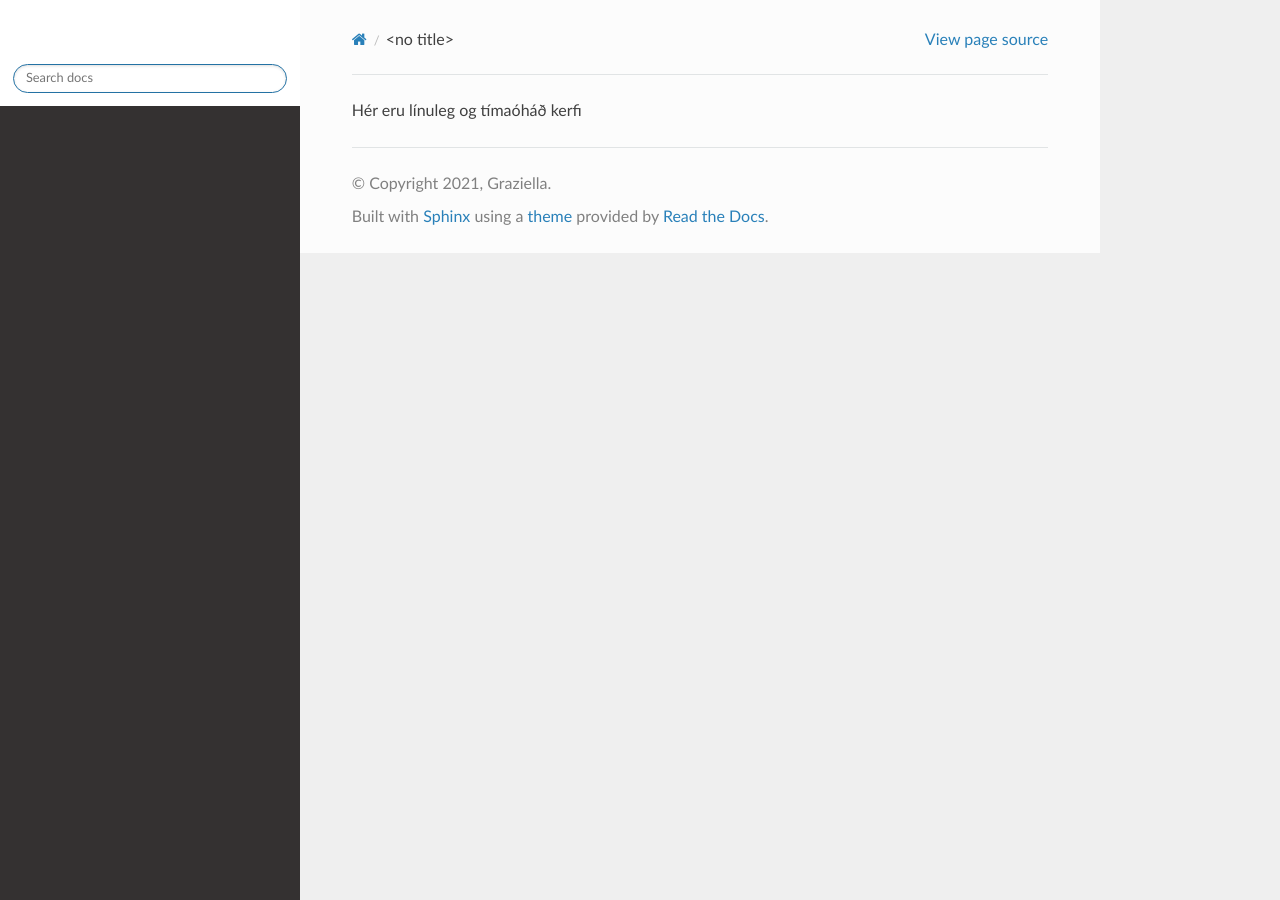
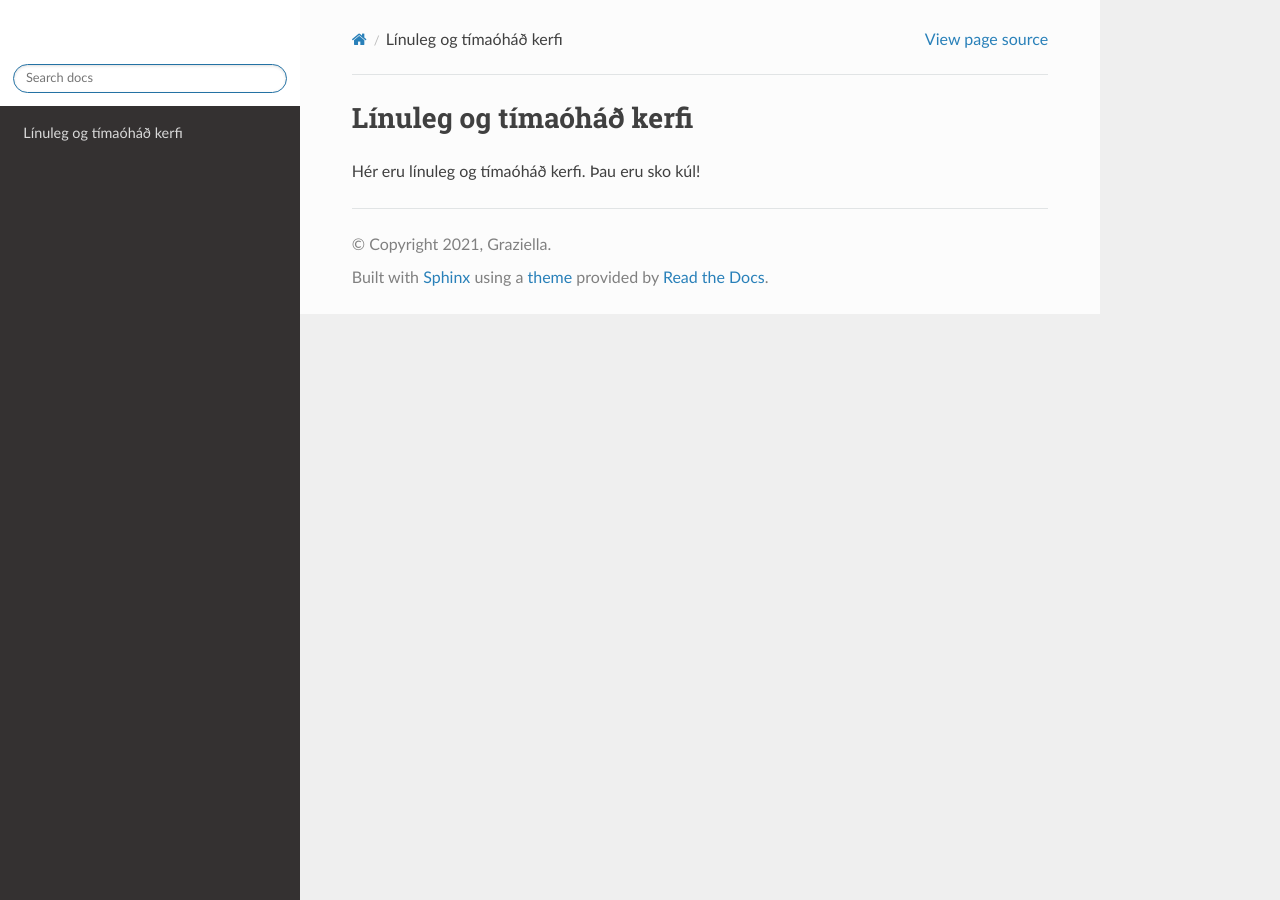
Before and after one commit to CreativeExpert/merkiogkerfi, a Sphinx documentation site: the page built from docs/source/LHO.rst, in a window 1280 px wide. Built offline with Sphinx 7.4.7 and the Read the Docs theme 2.0.0, drawn with Linux system fonts in a browser that asks for light colours; pages that are not in the unit, such as notebooks, are missing from menus.

Commit message:
Update LHO.rst

```diff
--- a/docs/source/LHO.rst
+++ b/docs/source/LHO.rst
@@ -1 +1,4 @@
-Hér eru línuleg og tímaóháð kerfi
+Línuleg og tímaóháð kerfi
+============
+
+Hér eru línuleg og tímaóháð kerfi. Þau eru sko kúl!
```
